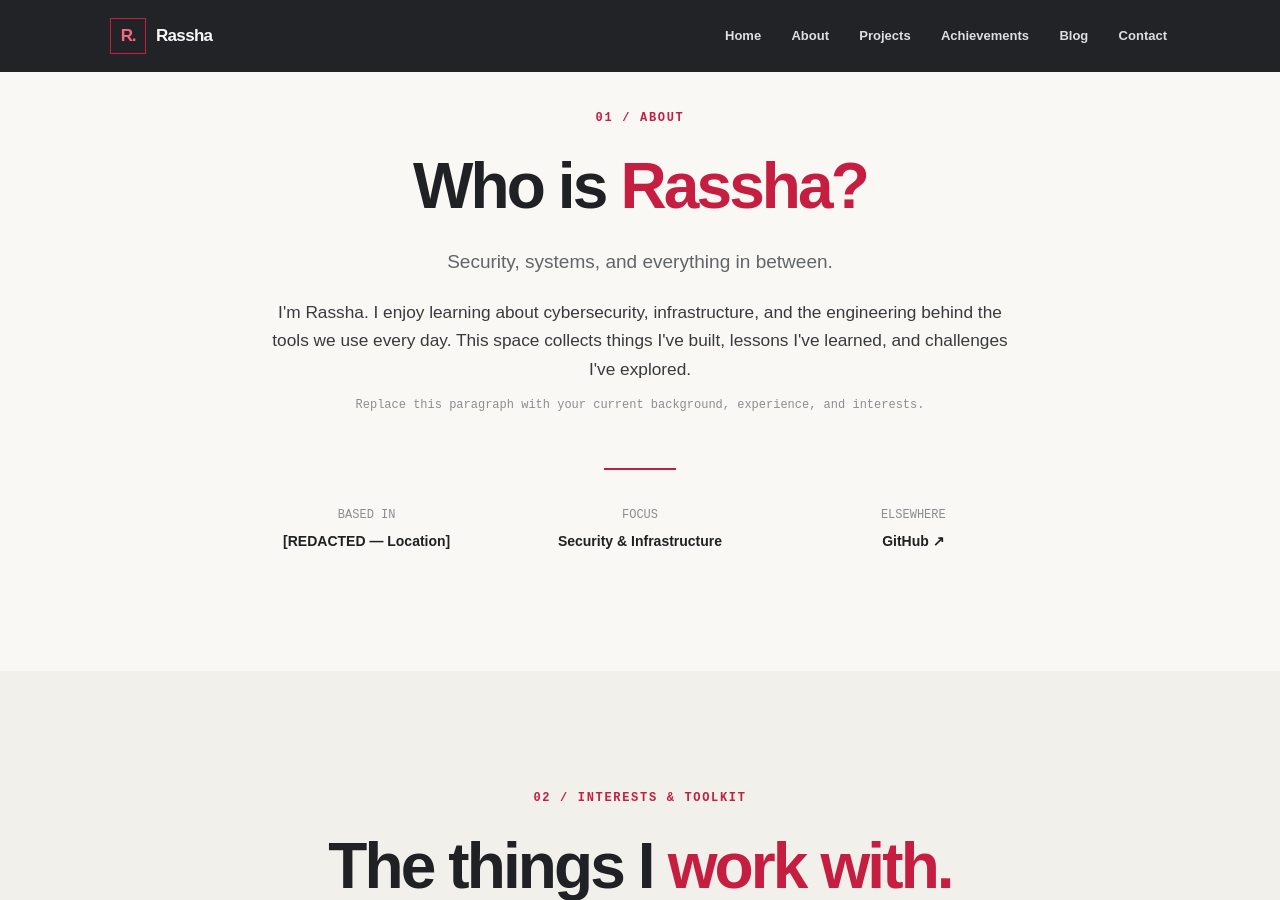
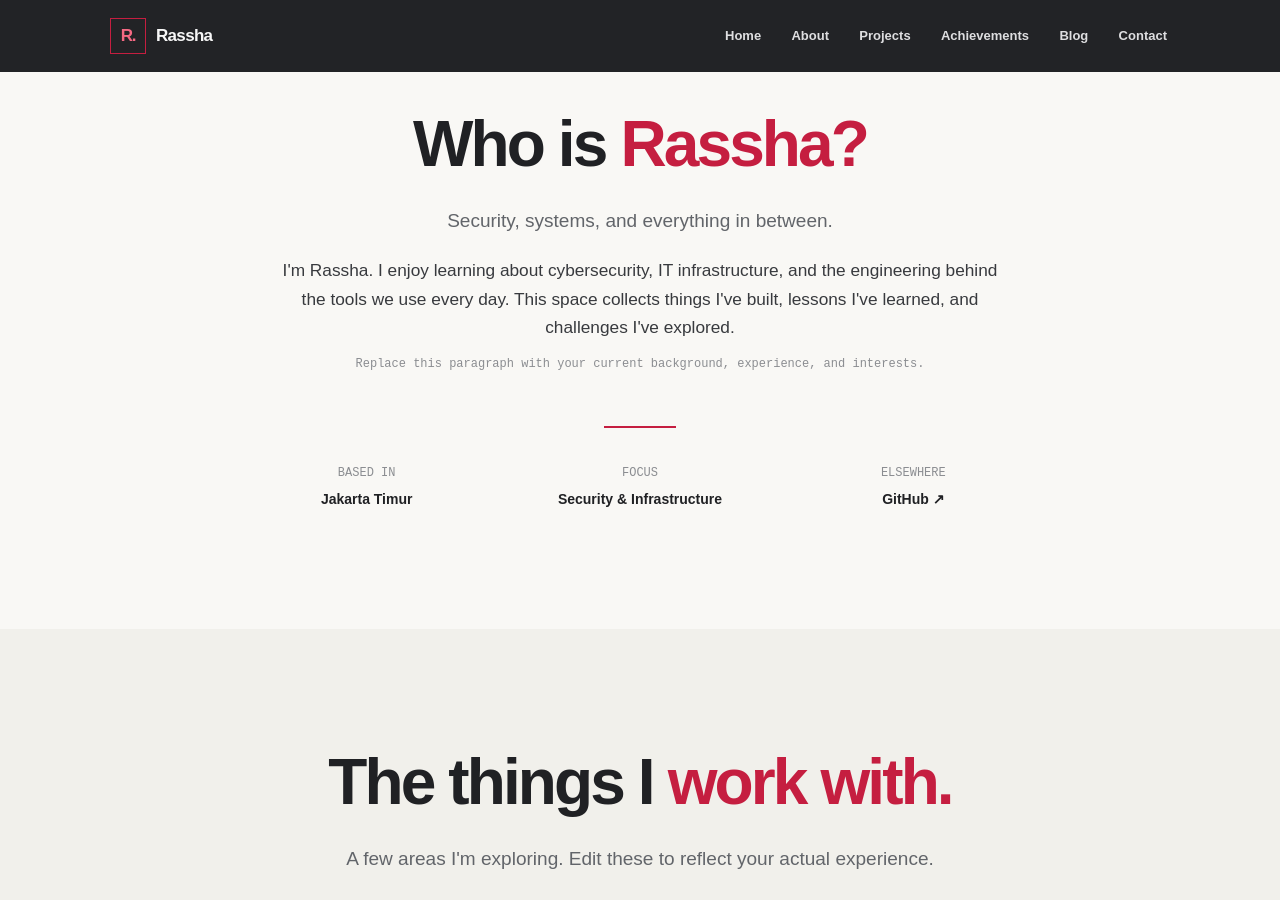
Before and after one commit to Rasshaaa/Rasshaaa.github.io, a Jekyll site: the page built from index.html, in a window 1280 px wide and 900 px high, scrolled down 981 px. Built offline with Jekyll 4.4.1, drawn with Linux system fonts in a browser that asks for light colours; some of the changed text lies outside the part shown.

Commit message:
Update Portfolio

```diff
--- a/_data/profile.yml
+++ b/_data/profile.yml
@@ -6,11 +6,11 @@
 role: Cybersecurity & Infrastructure Enthusiast
 intro: Exploring how systems work, how they break, and how to make them better.
 about: >-
-  I'm Rassha. I enjoy learning about cybersecurity, infrastructure,
+  I'm Rassha. I enjoy learning about cybersecurity, IT infrastructure,
   and the engineering behind the tools we use every day. This space
   collects things I've built, lessons I've learned, and challenges I've explored.
 about_note: Replace this paragraph with your current background, experience, and interests.
-location: "[REDACTED — Location]"
-email: "[REDACTED — Email]"
-linkedin: "[REDACTED — LinkedIn URL]"
+location: "Jakarta Timur"
+email: "rasshamaulanafernanda@gmail.com"
+linkedin: https://www.linkedin.com/in/rassha-maulana-fernanda-58790b323/
 github: https://github.com/Rasshaaa
--- a/_data/skills.yml
+++ b/_data/skills.yml
@@ -2,7 +2,7 @@
 - group: Infrastructure
   note: Systems, networks, and operations
   items:
-    - Linux
+    - Linux Server & Windows Server
     - Networking
     - Containers
     - Monitoring
@@ -10,8 +10,8 @@
   note: Understanding and testing attack surfaces
   items:
     - Web Security
-    - Capture The Flag
-    - Forensics
+    - Hardening Linux & Windows Server
+    - Binary Exploitation (pwn)
     - Reverse Engineering
 - group: Engineering
   note: Building practical tools
--- a/blog/index.html
+++ b/blog/index.html
@@ -7,7 +7,6 @@
 {% include nav.html %}
 <main id="main-content" class="blog-page">
   <header class="page-heading container" data-aos="fade-up">
-    <p class="eyebrow">/ BLOG &amp; WRITEUPS</p>
     <h1>Notes from <span class="accent">the lab.</span></h1>
     <p>CTF writeups, experiments, technical notes, and everything worth documenting.</p>
     <div class="blog-toolbar">
--- a/index.html
+++ b/index.html
@@ -7,12 +7,9 @@
   <div class="hero-background" aria-hidden="true">
     <div class="orbit orbit-outer rellax" data-rellax-speed="-2"></div>
     <div class="orbit orbit-inner rellax" data-rellax-speed="2"></div>
-    <span class="hero-coordinate coordinate-top">0x00 / HELLO_WORLD</span>
-    <span class="hero-coordinate coordinate-bottom">SCROLL TO EXPLORE &darr;</span>
   </div>
 
   <div class="hero-content container" data-aos="zoom-in" data-aos-duration="800">
-    <p class="eyebrow">/ PORTFOLIO &mdash; {{ site.data.profile.handle }}</p>
     <h1>Welcome to<br><span>my portfolio.</span></h1>
     <p class="hero-role">{{ site.data.profile.role }}</p>
     <p class="hero-intro">{{ site.data.profile.intro }}</p>
@@ -25,7 +22,6 @@
 <main id="main-content">
   <section class="section about" id="About" aria-labelledby="about-heading">
     <div class="container section-centered" data-aos="fade-up">
-      <p class="eyebrow">01 / ABOUT</p>
       <h2 id="about-heading">Who is <span class="accent">Rassha?</span></h2>
       <p class="section-lead">{{ site.data.profile.headline }}</p>
       <p class="body-copy">{{ site.data.profile.about }}</p>
@@ -42,7 +38,6 @@
 
   <section class="section section-muted" id="Skills" aria-labelledby="skills-heading">
     <div class="container section-centered" data-aos="fade-up">
-      <p class="eyebrow">02 / INTERESTS &amp; TOOLKIT</p>
       <h2 id="skills-heading">The things I <span class="accent">work with.</span></h2>
       <p class="section-lead">A few areas I'm exploring. Edit these to reflect your actual experience.</p>
 
@@ -64,7 +59,6 @@
   <section class="section" id="Projects" aria-labelledby="projects-heading">
     <div class="container" data-aos="fade-up">
       <div class="section-centered">
-        <p class="eyebrow">03 / SELECTED WORK</p>
         <h2 id="projects-heading">Projects &amp; <span class="accent">experiments.</span></h2>
         <p class="section-lead">Work in progress, research, and things I've put together.</p>
       </div>
@@ -95,7 +89,6 @@
   <section class="section section-muted" id="Achievement" aria-labelledby="achievements-heading">
     <div class="container" data-aos="fade-up">
       <div class="section-centered">
-        <p class="eyebrow">04 / MILESTONES</p>
         <h2 id="achievements-heading">Small wins. <span class="accent">Big lessons.</span></h2>
         <p class="section-lead">Achievements, competitions, and certifications &mdash; verified details go here.</p>
       </div>
@@ -117,7 +110,6 @@
   <section class="section" id="Writing" aria-labelledby="writing-heading">
     <div class="container" data-aos="fade-up">
       <div class="section-centered">
-        <p class="eyebrow">05 / FIELD NOTES</p>
         <h2 id="writing-heading">Notes from <span class="accent">the lab.</span></h2>
         <p class="section-lead">Writeups, observations, and technical rabbit holes.</p>
       </div>
@@ -137,7 +129,6 @@
 
   <section class="section contact" id="Contact" aria-labelledby="contact-heading">
     <div class="container section-centered" data-aos="fade-up">
-      <p class="eyebrow">06 / CONTACT</p>
       <h2 id="contact-heading">Have something <span>in mind?</span></h2>
       <p class="section-lead">For collaborations, discussions, or just talking about weird technical problems.</p>
       <div class="contact-links">
```
